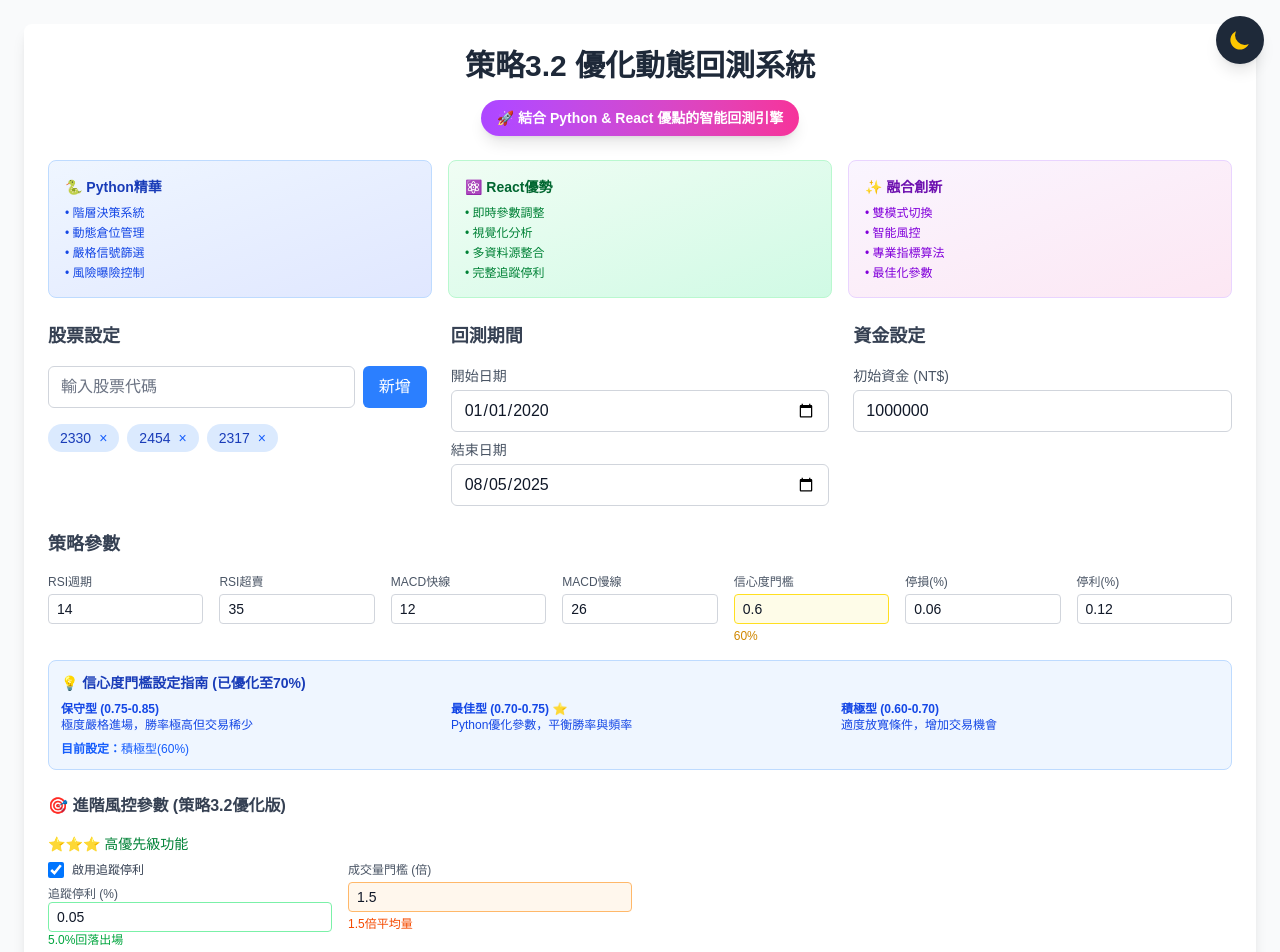
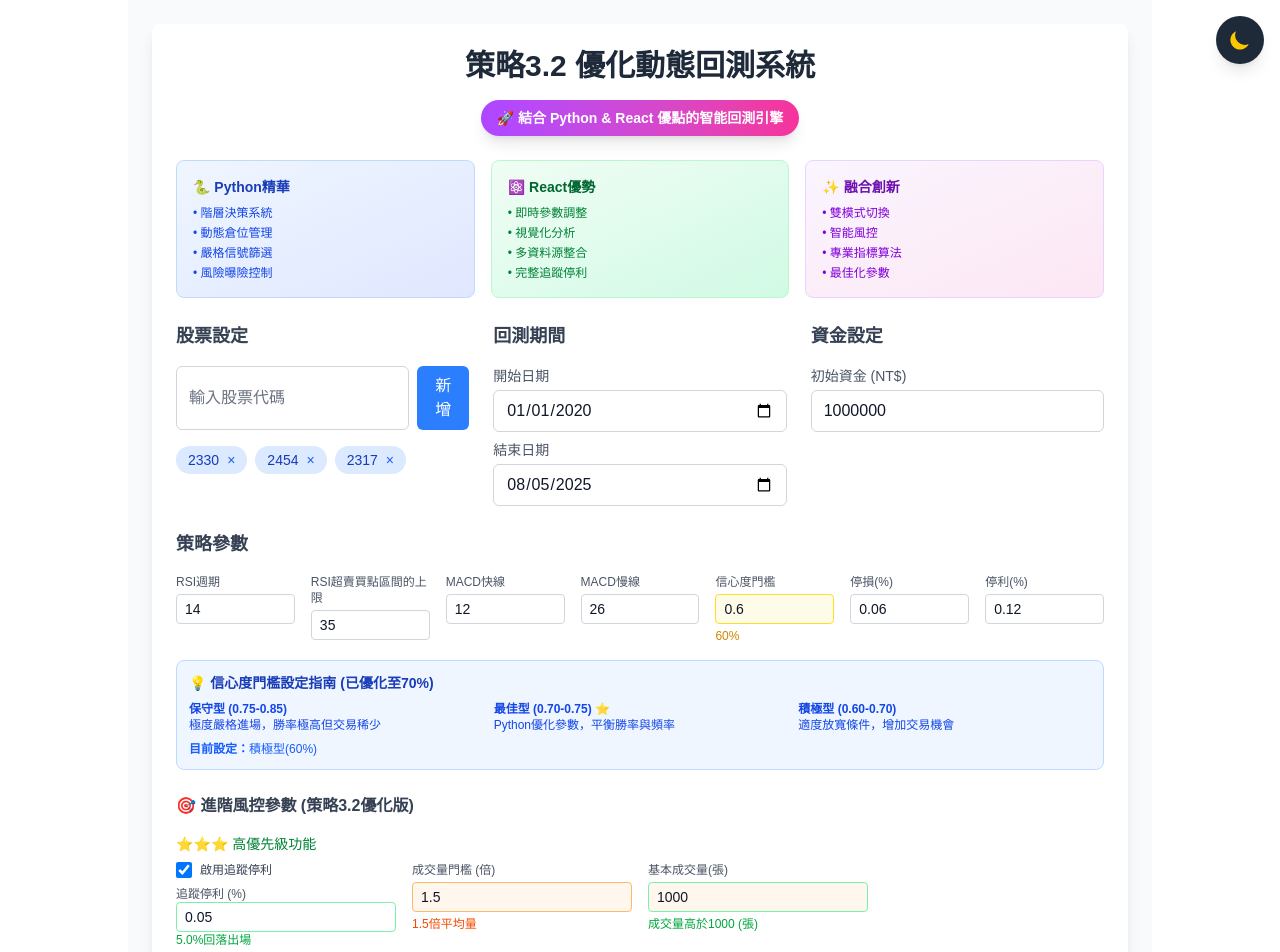
Before and after one commit to YuHsuanChien/stock_test, a Next.js app: page / in a window 1280 px wide. Shown: the top 952 px of the page. Built offline with nearby package versions, Linux system fonts and the light colour scheme.

Commit message:
feat: 新增成交量限制參數至策略參數介面，並更新回測系統以支援該參數

```diff
--- a/src/app/interfaces/stockData.ts
+++ b/src/app/interfaces/stockData.ts
@@ -118,6 +118,7 @@ export interface StrategyParams {
   macdSlow: number;
   macdSignal: number;
   volumeThreshold: number;
+  volumeLimit: number;
   maxPositionSize: number;
   stopLoss: number;
   stopProfit: number;
--- a/src/app/page.tsx
+++ b/src/app/page.tsx
@@ -35,10 +35,7 @@ import {
   Pie,
   Cell,
 } from 'recharts';
-import {
-  BacktestResults,
-  StrategyParams,
-} from './interfaces/stockData';
+import { BacktestResults, StrategyParams } from './interfaces/stockData';
 import { runBacktest } from './services/runBacktest';
 import { runFullBacktest } from './services/runFullBacktest';
 
@@ -85,6 +82,7 @@ const BacktestSystem = () => {
     macdSlow: 26,
     macdSignal: 9,
     volumeThreshold: 1.5, // 提高為Python標準：1.5倍
+    volumeLimit: 1000,
     maxPositionSize: 0.25, // Python: 最大單檔25%
     stopLoss: 0.06,
     stopProfit: 0.12,
@@ -223,7 +221,7 @@ const BacktestSystem = () => {
 
   return (
     <div
-      className={`w-full max-w-7xl mx-auto p-6 min-h-screen transition-colors duration-300 ${
+      className={`w-full max-w-[80%] mx-auto p-6 min-h-screen transition-colors duration-300 ${
         isDarkMode ? 'bg-gray-900' : 'bg-gray-50'
       }`}
     >
@@ -523,7 +521,7 @@ const BacktestSystem = () => {
                   isDarkMode ? 'text-gray-300' : 'text-gray-600'
                 }`}
               >
-                RSI超賣
+                RSI超賣買點區間的上限
               </label>
               <input
                 type="number"
@@ -881,6 +879,41 @@ const BacktestSystem = () => {
                     }`}
                   >
                     {strategyParams.volumeThreshold.toFixed(1)}倍平均量
+                  </div>
+                </div>
+
+                <div>
+                  <label
+                    className={`block text-xs font-medium mb-1 transition-colors duration-300 ${
+                      isDarkMode ? 'text-gray-300' : 'text-gray-600'
+                    }`}
+                  >
+                    基本成交量(張)
+                  </label>
+                  <input
+                    type="number"
+                    step="0.1"
+                    min="1.0"
+                    max="3.0"
+                    className={`w-full px-2 py-1 text-sm border rounded focus:ring-1 focus:ring-green-500 transition-colors duration-300 ${
+                      isDarkMode
+                        ? 'bg-orange-900/20 border-green-600 text-white'
+                        : 'bg-orange-50 border-green-300 text-gray-900'
+                    }`}
+                    value={strategyParams.volumeLimit}
+                    onChange={(e) =>
+                      setStrategyParams({
+                        ...strategyParams,
+                        volumeLimit: Number(e.target.value),
+                      })
+                    }
+                  />
+                  <div
+                    className={`text-xs mt-1 transition-colors duration-300 ${
+                      isDarkMode ? 'text-green-400' : 'text-green-600'
+                    }`}
+                  >
+                    成交量高於{strategyParams.volumeLimit} (張)
                   </div>
                 </div>
               </div>
@@ -2026,7 +2059,7 @@ const BacktestSystem = () => {
                   isDarkMode ? 'text-gray-400' : 'text-gray-500'
                 }`}
               >
-                顯示最近20筆交易，共{results.detailedTrades.length}筆
+                共 {results.detailedTrades.length} 筆交易資料
               </div>
             )}
           </div>
```
